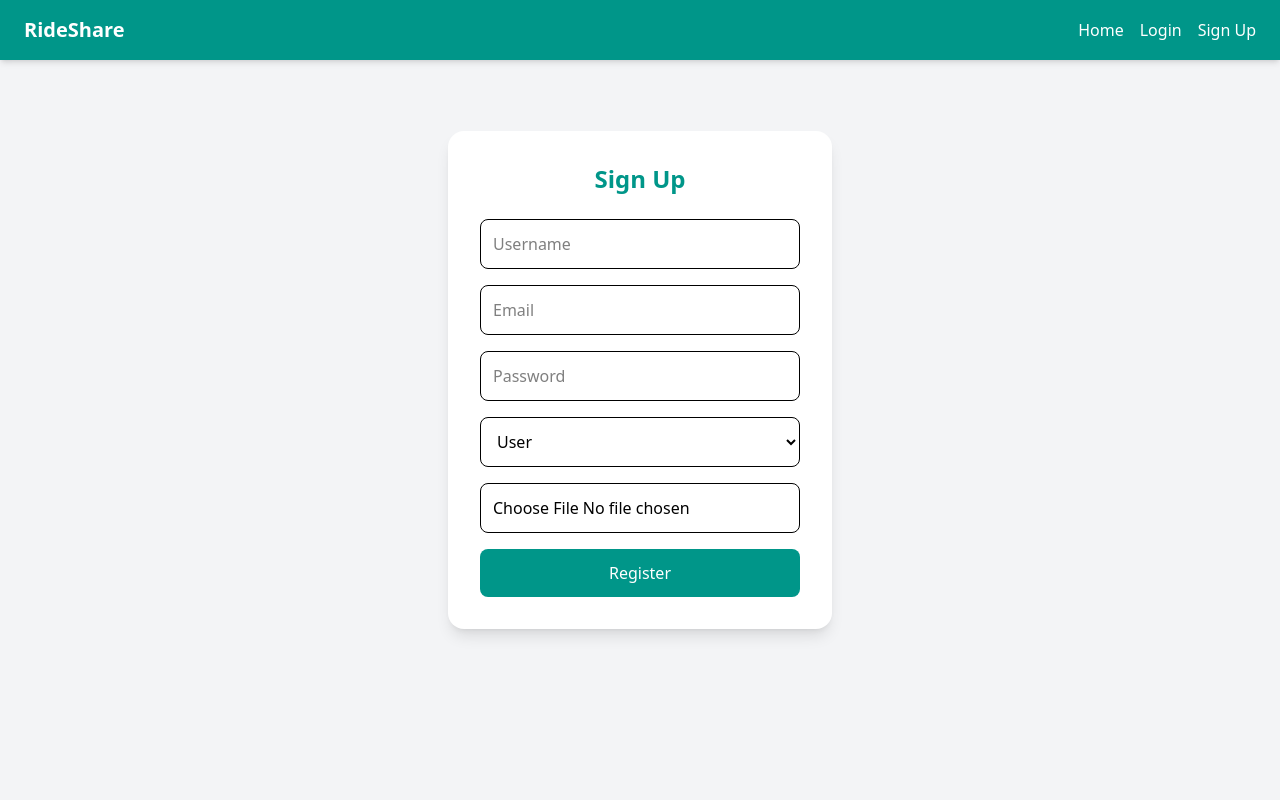
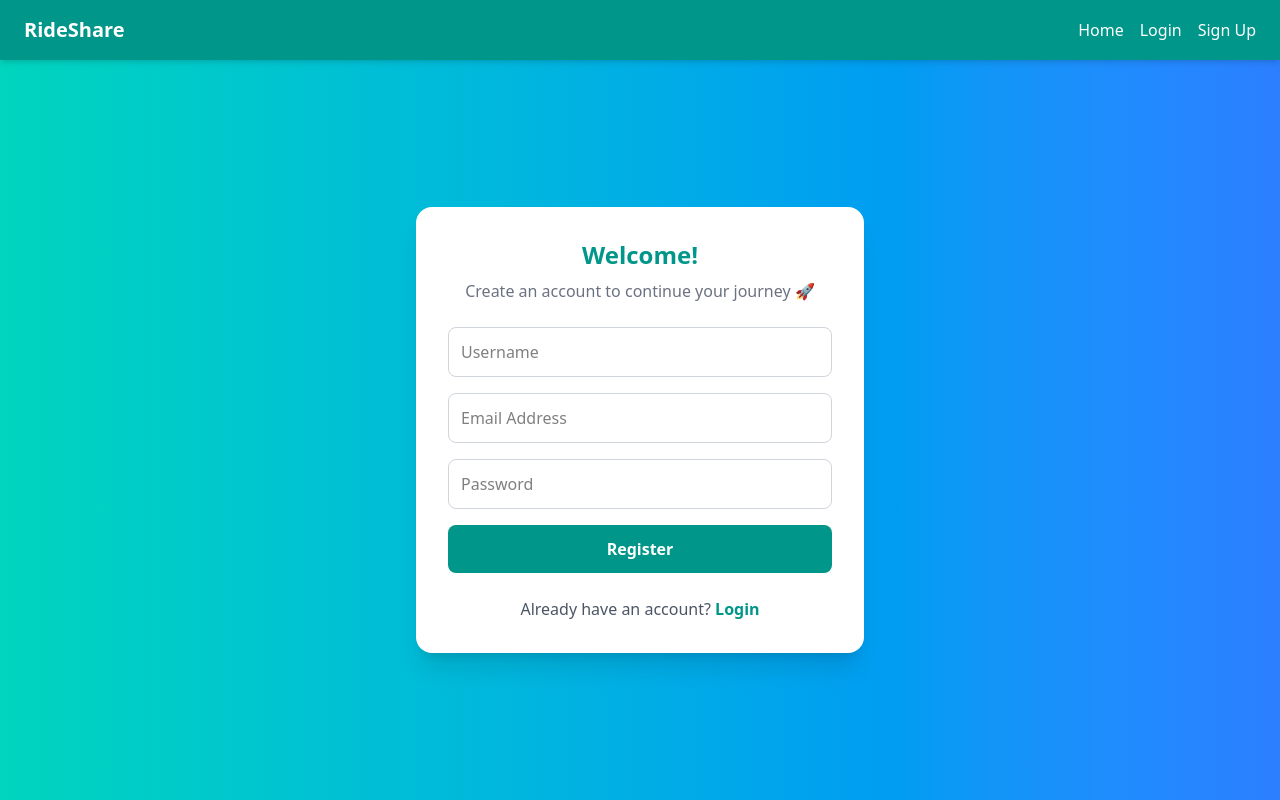
Before and after one commit to asshzzz/rent-book, a React (Vite) app in the folder frontend/: page /register in a window 1280 px wide. Built offline with nearby package versions, Linux system fonts and the light colour scheme.

Commit message:
refactor RegisterPage: enhance styling and add login link

```diff
--- a/frontend/src/pages/RegisterPage.jsx
+++ b/frontend/src/pages/RegisterPage.jsx
@@ -1,5 +1,6 @@
 import React, { useState } from "react";
 import Navbar from "../components/Navbar";
+import { Link } from "react-router-dom";
 
 const RegisterPage = () => {
   const [formData, setFormData] = useState({
@@ -29,29 +30,33 @@ const RegisterPage = () => {
   };
 
   return (
-    <div className="min-h-screen bg-gray-100">
+    <div className="min-h-screen bg-gradient-to-r from-teal-400 to-blue-500 flex flex-col">
       <Navbar />
-      <div className="flex justify-center items-center h-[80vh]">
+      <div className="flex justify-center items-center flex-1 px-4">
         <form
           onSubmit={handleRegister}
-          className="bg-white p-8 rounded-2xl shadow-lg w-96"
+          className="bg-white p-8 rounded-2xl shadow-xl w-full max-w-md"
         >
-          <h2 className="text-2xl font-bold mb-6 text-center text-teal-600">
-            Sign Up
+          <h2 className="text-2xl font-bold text-center text-teal-600 mb-2">
+            Welcome!
           </h2>
+          <p className="text-gray-500 text-center mb-6">
+            Create an account to continue your journey 🚀
+          </p>
+
           <input
             type="text"
             name="username"
             placeholder="Username"
-            className="w-full p-3 mb-4 border rounded-lg"
+            className="w-full p-3 mb-4 rounded-lg border border-gray-300 focus:outline-none focus:ring-2 focus:ring-teal-400"
             onChange={handleChange}
             required
           />
           <input
             type="email"
             name="email"
-            placeholder="Email"
-            className="w-full p-3 mb-4 border rounded-lg"
+            placeholder="Email Address"
+            className="w-full p-3 mb-4 rounded-lg border border-gray-300 focus:outline-none focus:ring-2 focus:ring-teal-400"
             onChange={handleChange}
             required
           />
@@ -59,31 +64,28 @@ const RegisterPage = () => {
             type="password"
             name="password"
             placeholder="Password"
-            className="w-full p-3 mb-4 border rounded-lg"
+            className="w-full p-3 mb-4 rounded-lg border border-gray-300 focus:outline-none focus:ring-2 focus:ring-teal-400"
             onChange={handleChange}
             required
           />
-          <select
-            name="role"
-            className="w-full p-3 mb-4 border rounded-lg"
-            onChange={handleChange}
-          >
-            <option value="user">User</option>
-            <option value="admin">Admin</option>
-          </select>
-          <input
-            type="file"
-            name="avatar"
-            accept="image/*"
-            className="w-full p-3 mb-4 border rounded-lg"
-            onChange={handleChange}
-          />
+
+
           <button
             type="submit"
-            className="w-full bg-teal-600 text-white p-3 rounded-lg hover:bg-teal-700"
+            className="w-full bg-teal-600 text-white p-3 rounded-lg font-semibold hover:bg-teal-700 transition-colors"
           >
             Register
           </button>
+
+          <p className="mt-6 text-center text-gray-600">
+            Already have an account?{" "}
+            <Link
+              to="/login"
+              className="font-semibold text-teal-600 hover:underline"
+            >
+              Login
+            </Link>
+          </p>
         </form>
       </div>
     </div>
```
